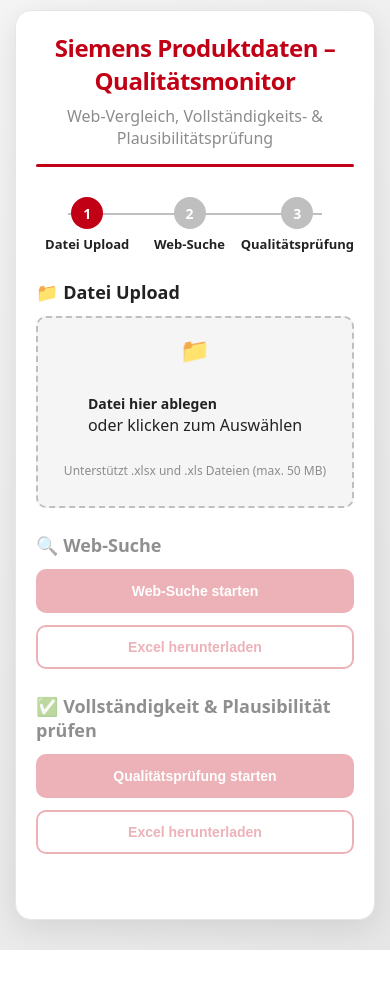
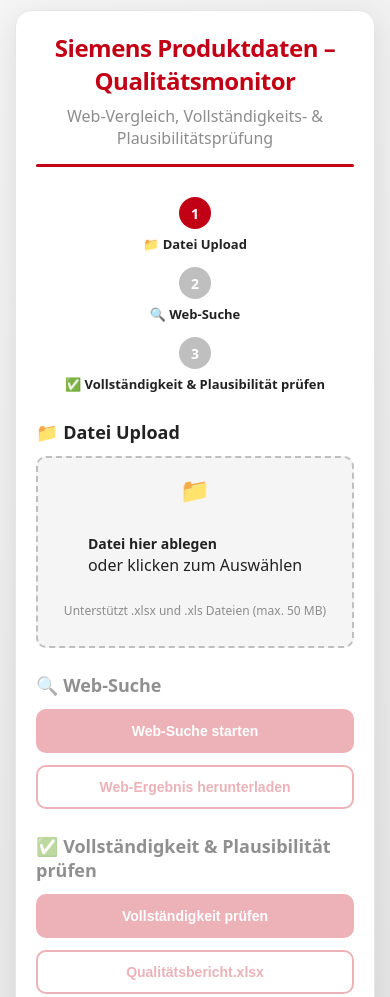
Before and after one commit to Onssrasra/QMPxDB-SiemensCheck, a website: page index.html in a window 390 px wide. Shown: the top 997 px of the page. Before the commit the page ends 950 px from the top, so only its background shows below. Drawn offline with Linux system fonts and the light colour scheme.

Commit message:
Add files via upload

```diff
--- a/index.html
+++ b/index.html
@@ -336,11 +336,14 @@
       .dropzone { padding: 15px; min-height: 80px; }
       .action-buttons { flex-direction: column; align-items: stretch; }
       button { min-width: auto; }
+      .pipeline-steps { flex-direction: column; gap: 12px; }
+      .pipeline-steps::before { display: none; }
     }
 
     @media (max-height: 700px) {
       .card { padding: 20px; }
       .header { margin-bottom: 20px; }
+      .pipeline-steps { margin-bottom: 20px; }
       .action-section { margin-bottom: 20px; }
       .dropzone { min-height: 80px; padding: 15px; }
     }
@@ -361,15 +364,15 @@
       <div class="pipeline-steps">
         <div class="step active" id="step-1">
           <div class="step-number">1</div>
-          <div class="step-title">Datei Upload</div>
+          <div class="step-title">📁 Datei Upload</div>
         </div>
         <div class="step" id="step-2">
           <div class="step-number">2</div>
-          <div class="step-title">Web-Suche</div>
+          <div class="step-title">🔍 Web-Suche</div>
         </div>
         <div class="step" id="step-3">
           <div class="step-number">3</div>
-          <div class="step-title">Qualitätsprüfung</div>
+          <div class="step-title">✅ Vollständigkeit & Plausibilität prüfen</div>
         </div>
       </div>
 
@@ -392,7 +395,7 @@
         <h3>🔍 Web-Suche</h3>
         <div class="action-buttons">
           <button id="webSearchBtn" disabled>Web-Suche starten</button>
-          <button id="downloadWebBtn" class="secondary" disabled>Excel herunterladen</button>
+          <button id="downloadWebBtn" class="secondary" disabled>Web-Ergebnis herunterladen</button>
         </div>
 
         <!-- Web Search Stats -->
@@ -416,8 +419,8 @@
       <div class="action-section disabled" id="quality-section">
         <h3>✅ Vollständigkeit & Plausibilität prüfen</h3>
         <div class="action-buttons">
-          <button id="qualityCheckBtn" disabled>Qualitätsprüfung starten</button>
-          <button id="downloadQualityBtn" class="secondary" disabled>Excel herunterladen</button>
+          <button id="qualityCheckBtn" disabled>Vollständigkeit prüfen</button>
+          <button id="downloadQualityBtn" class="secondary" disabled>Qualitätsbericht.xlsx</button>
         </div>
 
         <!-- Quality Check Stats -->
```
Also changed, not shown: completeness-checker.js (+10 -11 lines).
